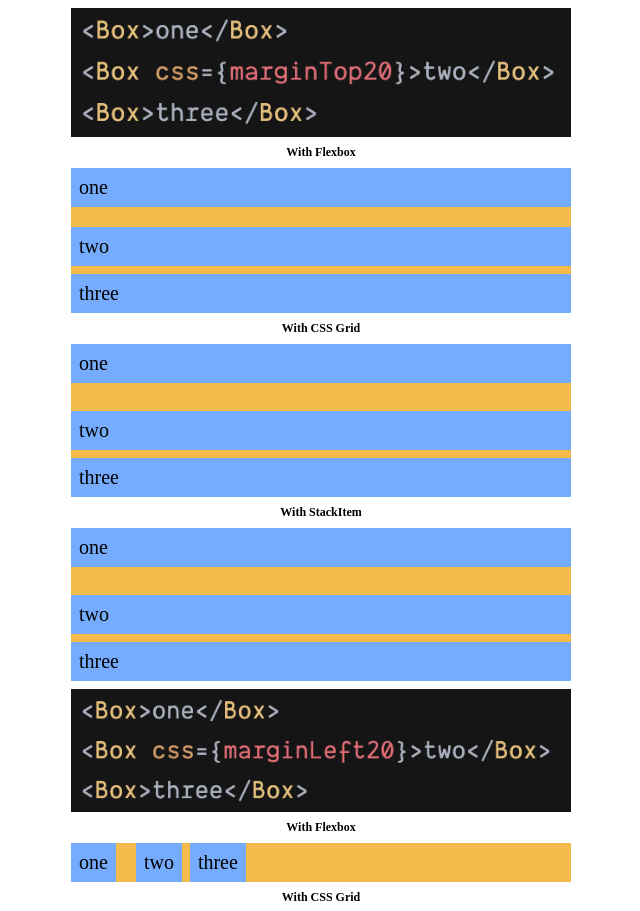
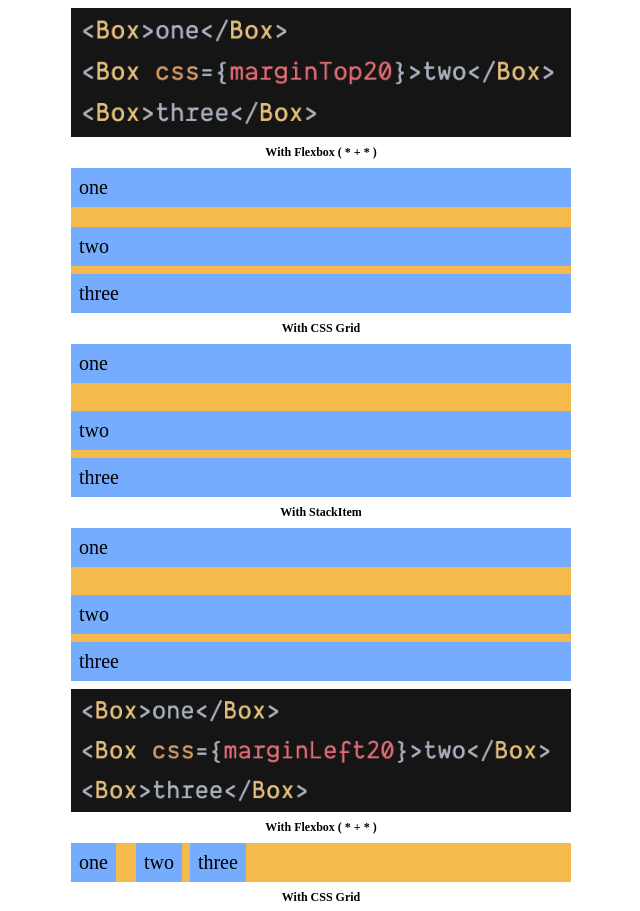
Before and after one commit to kuldeepkeshwar/stack-implementation-variants, a React (Create React App) app: page / in a window 1280 px wide. Shown: the top 911 px of the page, without its empty margins (319-959 px from the left). Built offline with nearby package versions, Linux system fonts and the light colour scheme.

Commit message:
add more information

```diff
--- a/src/App.js
+++ b/src/App.js
@@ -40,7 +40,7 @@ export default function App() {
     <Container>
       <StackWithFlex gap="8px">
         <Image src="/code-vertical-stack.png" />
-        <Text>With Flexbox</Text>
+        <Text>With Flexbox ( * + * )</Text>
         <Card>
           <StackWithFlex gap="8px">
             <Box>one</Box>
@@ -65,7 +65,7 @@ export default function App() {
           </StackWithStackItem>
         </Card>
         <Image src="/code-horizontal-stack.png" />
-        <Text>With Flexbox</Text>
+        <Text>With Flexbox ( * + * )</Text>
         <Card>
           <StackWithFlex gap="8px" direction="horizontal">
             <Box>one</Box>
```
